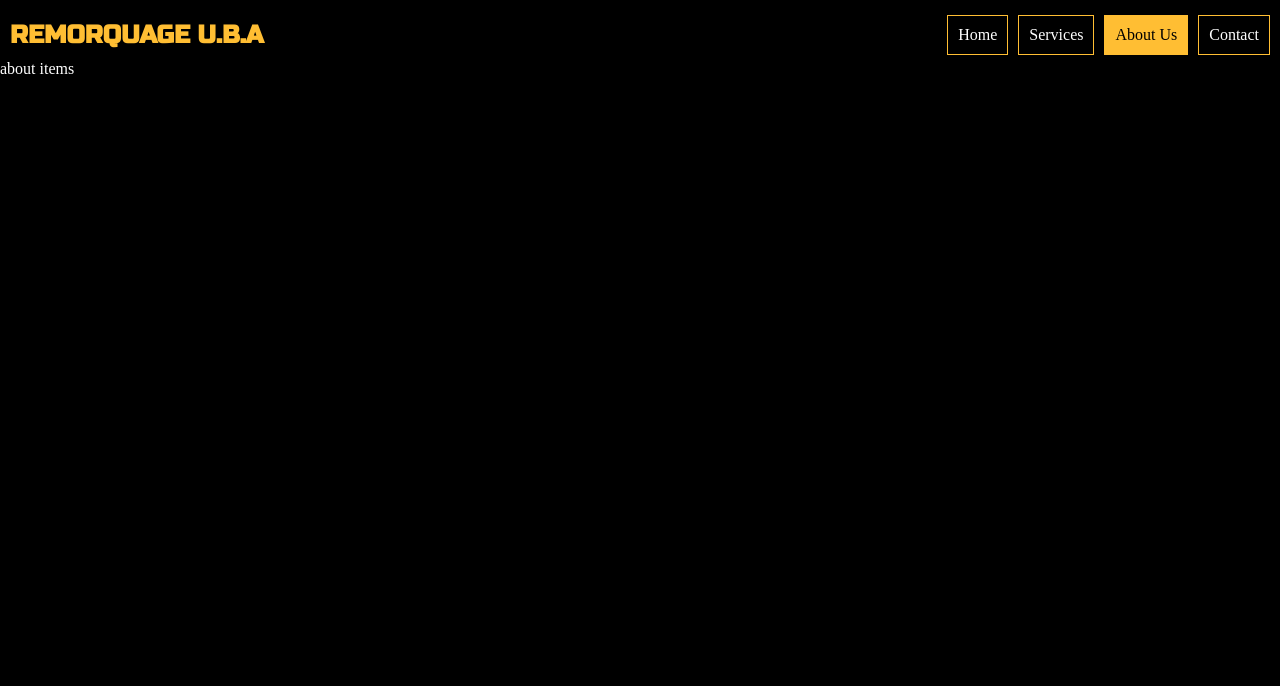
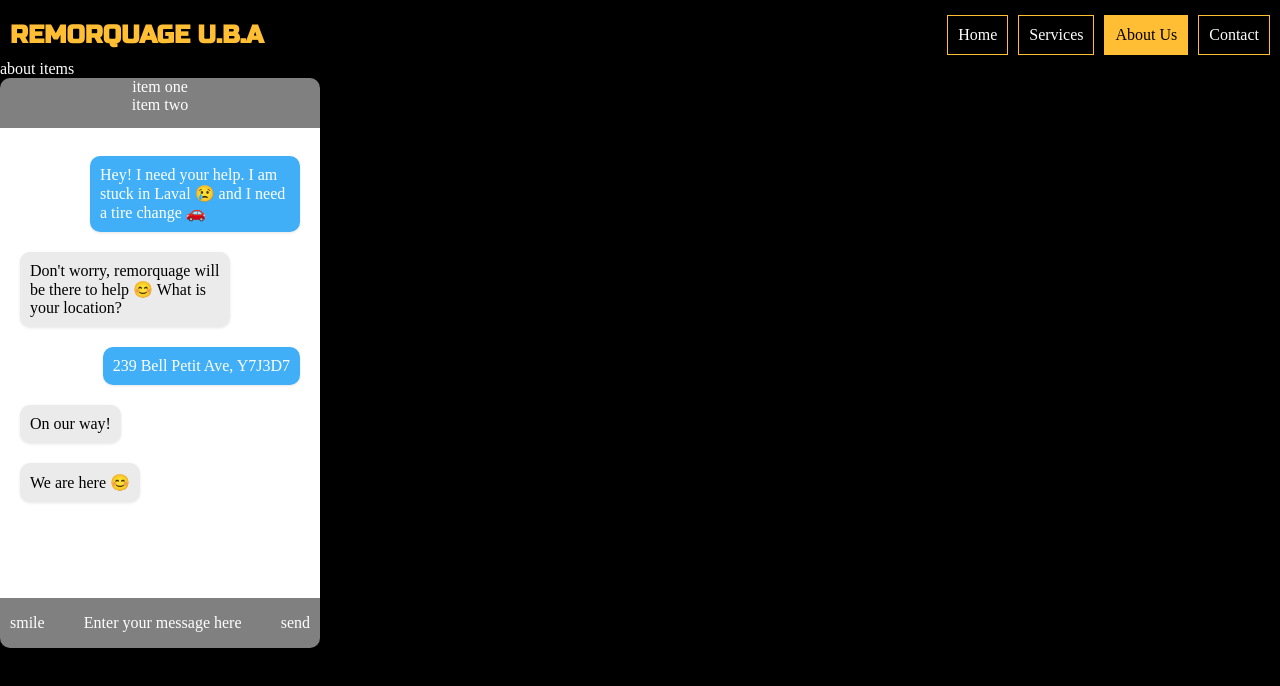
Before and after one commit to TeeCreates/Remorquage-U.B.A, a React (Create React App) app in the folder client/: page /about in a window 1280 px wide. Shown: the top 686 px of the page. Built offline with nearby package versions, Linux system fonts and the light colour scheme.

Commit message:
text message layout

```diff
--- /dev/null
+++ b/client/src/TextMessage.js
@@ -0,0 +1,111 @@
+import React from 'react';
+import styled, { keyframes } from 'styled-components';
+
+// Define keyframes for rising effect
+const riseUp = keyframes`
+  from {
+    opacity: 0;
+
+    transform: translateY(20px);
+  }
+  to {
+
+    opacity: 1;
+    transform: translateY(0);
+  }
+`;
+const TextMessage = () => {
+  // Text message object
+  const messages = [
+    { sender: "client", text: "Hey! I need your help. I am stuck in Laval 😢 and I need a tire change 🚗" },
+    { sender: "operator", text: "Don't worry, remorquage will be there to help 😊  What is your location?" },
+    { sender: "client", text: "239 Bell Petit Ave, Y7J3D7" },
+    { sender: "operator", text: "On our way!" },
+    { sender: "operator", text: "We are here 😊" },
+    { sender: "client", text: "Wow!! That was quick, I will come out the car" }
+  ];
+
+  return (
+    <>
+      <Top>
+        <span>item one</span>
+        <span>item two</span>
+      </Top>
+      <Middle>
+        TEXT MESSAGE
+        {messages.map((item, index) => {
+          const isUser = item.sender === "client";
+          return (
+            <MessageRow key={index} isUser={isUser}>
+              <Bubble isUser={isUser} animationDelay={`${index * 1.2}s`}>
+                {item.text}
+              </Bubble>
+            </MessageRow>
+          );
+        })}
+      </Middle>
+      <Bottom>
+        <div>smile</div>
+        <div>Enter your message here</div>
+        <div>send</div>
+      </Bottom>
+    </>
+  );
+};
+
+export default TextMessage;
+
+const Middle = styled.div`
+  background-color: white;
+  width: 320px;
+  height: 470px;
+  overflow-y: auto;
+`;
+
+const Top = styled.div`
+  background-color: grey;
+  width: 320px;
+  border-top-left-radius: 10px;
+  border-top-right-radius: 10px;
+  height: 50px;
+  display: flex;
+  flex-direction: column;
+  align-items: center;
+`;
+
+const Bottom = styled.div`
+  background-color: grey;
+  width: 320px;
+  border-bottom-left-radius: 10px;
+  border-bottom-right-radius: 10px;
+  height: 50px;
+  display: flex;
+  justify-content: space-between;
+  align-items: center;
+  padding: 10px;
+`;
+
+const MessageRow = styled.div`
+  display: flex;
+  justify-content: ${props => props.isUser ? 'flex-end' : 'flex-start'};
+  padding: 10px;
+  color: black;
+`;
+
+const Bubble = styled.span`
+  background-color: ${props => props.isUser ? '#40AFF7' : '#EBEBEB'};
+  margin-left: ${props => props.isUser ? '40px' : '10px'};
+  margin-right: ${props => props.isUser ? '10px' : '40px'};
+  padding: 10px;
+  color: ${props => props.isUser ? 'white' : 'black'};
+  box-shadow: 0px 1px 3px rgba(0, 0, 0, 0.1);
+  border-radius: 10px;
+  max-width: 70%;
+  opacity: 0;
+  animation: ${riseUp} 0.5s ease-in-out forwards;
+  animation-delay: ${props => props.animationDelay};
+  animation-name: ${riseUp};
+  animation-duration: 0.5s;
+  animation-timing-function: ease-in-out;
+  animation-fill-mode: forwards;
+`;
--- a/client/src/pages/About.js
+++ b/client/src/pages/About.js
@@ -1,6 +1,7 @@
 import React, { useState, useEffect } from "react";
 import styled from "styled-components";
 import CircularProgress from "@mui/material/CircularProgress";
+import  TextMessage from "../TextMessage";
 
 const About = () => {
   const [loading, setLoading] = useState(true);
@@ -22,9 +23,15 @@ const About = () => {
           <CircularProgress style={{ color: "#FFBE33" }} />
         </LoadingContainer>
       ) : (
+        <>
+
         <div>
 about items
     </div>
+    <TextMessage/>
+
+        </>
+
       )}
     </>
   );
```
